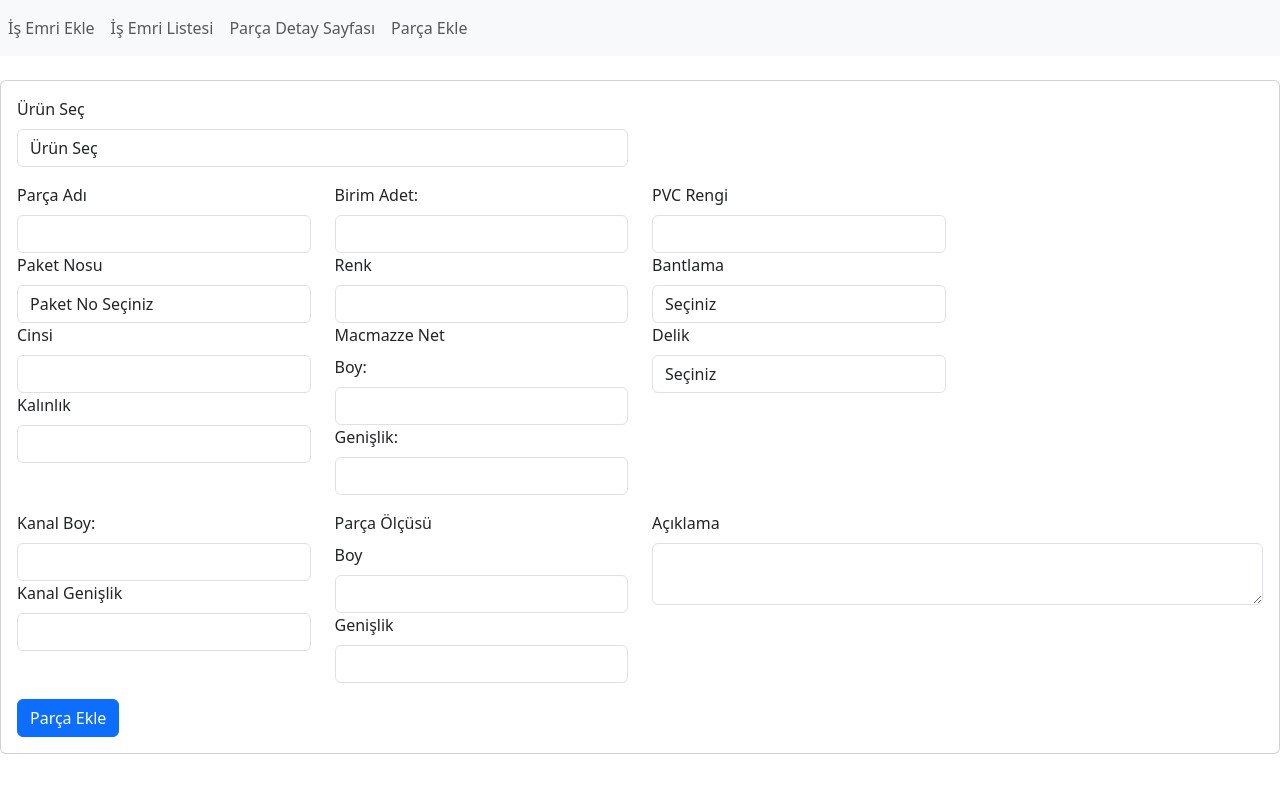
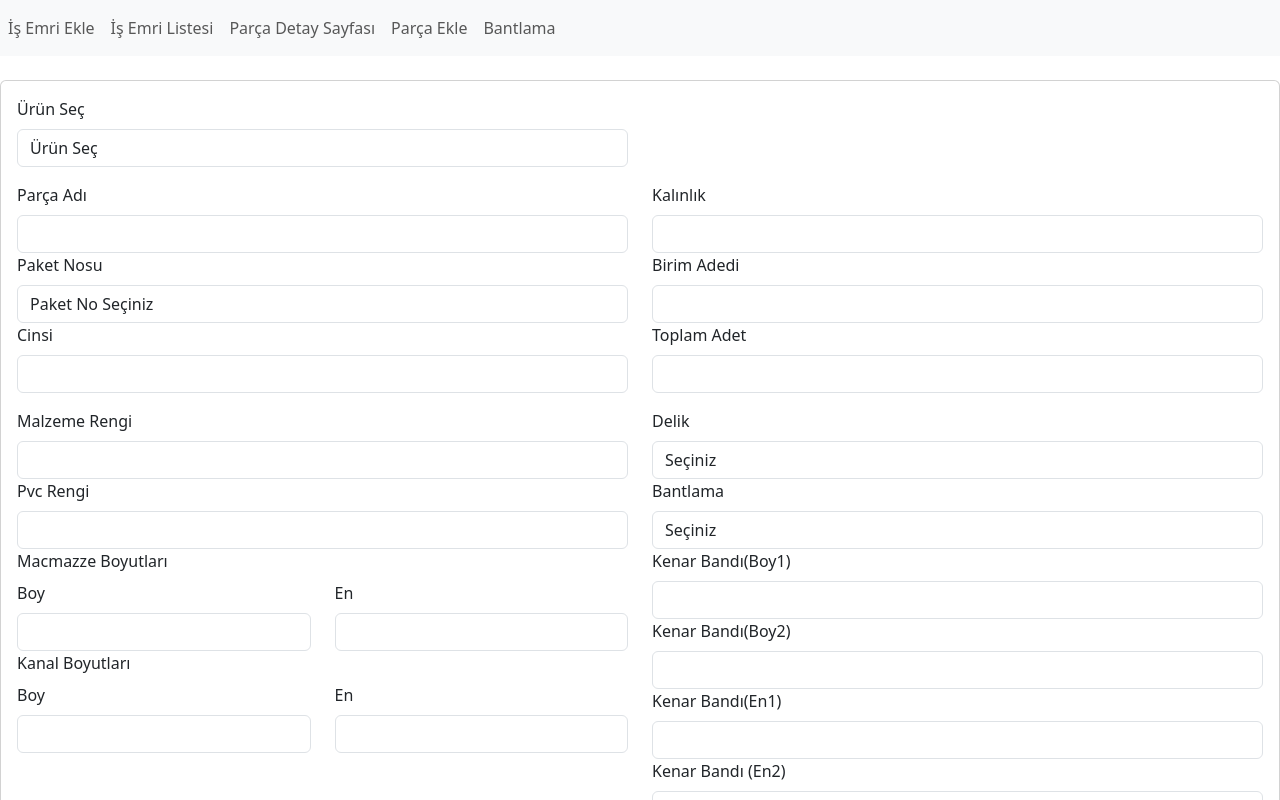
Before and after one commit to mertugrulfrontenddev/manage-works-furniture, a React (Create React App) app: page /partadd in a window 1280 px wide. Shown: the top 800 px of the page. Built offline with nearby package versions, Linux system fonts and the light colour scheme.

Commit message:
added-partdetails-data

```diff
--- a/src/App.js
+++ b/src/App.js
@@ -1,25 +1,32 @@
-import './App.css';
-import LotList from './components/LotList';
-import PartDetails from './components/PartDetails';
-import { LotProvider } from './context/LotContext';
-import LotForm from './components/LotForm';
+import "./App.css";
+import LotList from "./components/LotList";
+import PartDetails from "./components/PartDetails";
+import { LotProvider } from "./context/LotContext";
+import LotForm from "./components/LotForm";
 import "bootstrap/dist/css/bootstrap.min.css";
-import PartAdd from './components/PartAdd';
-import Navigation from './components/Navigation';
-import { BrowserRouter as Router, Route, Routes } from 'react-router-dom';  // Import BrowserRouter
+import PartAdd from "./components/PartAdd";
+import Navigation from "./components/Navigation";
+import { BrowserRouter as Router, Route, Routes } from "react-router-dom"; // Import BrowserRouter
+import Banding from "./components/Banding";
 
 function App() {
   return (
     <LotProvider>
-      <Router>  {/* This is the BrowserRouter that wraps everything */}
-      <Navigation />  {/* Add Navigation component */}
-        <Routes>  {/* Define the routes inside here */}
-          <Route path="/" element={<LotList />} />  {/* Route for LotList */}
-
-          <Route path="/lotform" element={<LotForm />} />  {/* Route for LotForm */}
-          <Route path="/partdetails" element={<PartDetails />} />  {/* Route for PartDetails */}
-
-          <Route path="/partadd" element={<PartAdd />} />  {/* Route for PartAdd */}
+      <Router>
+        {" "}
+        {/* This is the BrowserRouter that wraps everything */}
+        <Navigation /> {/* Add Navigation component */}
+        <Routes>
+          {" "}
+          {/* Define the routes inside here */}
+          <Route path="/" element={<LotList />} /> {/* Route for LotList */}
+          <Route path="/lotform" element={<LotForm />} />{" "}
+          {/* Route for LotForm */}
+          <Route path="/partdetails" element={<PartDetails />} />{" "}
+          {/* Route for PartDetails */}
+          <Route path="/partadd" element={<PartAdd />} />{" "}
+          {/* Route for PartAdd */}
+          <Route parth="/banding" element={<Banding />} />
         </Routes>
       </Router>
     </LotProvider>
--- /dev/null
+++ b/src/components/Banding.jsx
@@ -0,0 +1,5 @@
+function Banding() {
+  return <div>burası banding olacak</div>;
+}
+
+export default Banding;
--- a/src/components/Navigation.jsx
+++ b/src/components/Navigation.jsx
@@ -1,21 +1,39 @@
-import { Link } from 'react-router-dom';  // Import Link from react-router-dom
+import { Link } from "react-router-dom"; // Import Link from react-router-dom
 
 function Navigation() {
   return (
     <nav className="navbar navbar-expand-lg navbar-light bg-light">
       <ul className="navbar-nav">
-      <li className="nav-item">
-          <Link className="nav-link" to="/lotform">İş Emri Ekle</Link>  {/* Link to Lot Form */}
+        <li className="nav-item">
+          <Link className="nav-link" to="/lotform">
+            İş Emri Ekle
+          </Link>{" "}
+          {/* Link to Lot Form */}
         </li>
         <li className="nav-item">
-          <Link className="nav-link" to="/">İş Emri Listesi</Link>  {/* Link to Lot List */}
+          <Link className="nav-link" to="/">
+            İş Emri Listesi
+          </Link>{" "}
+          {/* Link to Lot List */}
         </li>
         <li className="nav-item">
-          <Link className="nav-link" to="/partdetails">Parça Detay Sayfası</Link>  {/* Link to Part Details */}
+          <Link className="nav-link" to="/partdetails">
+            Parça Detay Sayfası
+          </Link>{" "}
+          {/* Link to Part Details */}
         </li>
 
         <li className="nav-item">
-          <Link className="nav-link" to="/partadd">Parça Ekle</Link>  {/* Link to Part Add */}
+          <Link className="nav-link" to="/partadd">
+            Parça Ekle
+          </Link>{" "}
+          {/* Link to Part Add */}
+        </li>
+        <li className="nav-item">
+          <Link className="nav-link" to="/banding">
+            Bantlama
+          </Link>{" "}
+          {/* Link to Part Add */}
         </li>
       </ul>
     </nav>
--- a/src/components/PartAdd.jsx
+++ b/src/components/PartAdd.jsx
@@ -1,7 +1,7 @@
 import { useState, useContext } from "react";
 import { Form, Button, Row, Col, Card } from "react-bootstrap";
 import { LotContext } from "../context/LotContext";
-import { db } from "../firebase"; // Import Firestore
+import { db } from "../firebase"; // Firestore importu
 import { doc, collection, addDoc } from "firebase/firestore";
 
 const AddPartForm = () => {
@@ -10,7 +10,7 @@ const AddPartForm = () => {
     productCode: "",
     productName: "",
     partName: "",
-    paketNo: "", // Now this is a select field
+    paketNo: "",
     cinsi: "",
     thickness: "",
     unitCount: "",
@@ -21,8 +21,14 @@ const AddPartForm = () => {
       macmazzeWidth: "",
     },
     pvcColor: "",
-    edgeBanding: "", // Now this will store "K Bandlama", "B Bandlama", or "E Kenar"
-    drilling: "", // Directly select drilling type (7kafa, Nanxing 1, Nanxing 2, Uniteam)
+    banding: "", // Bantlama türü
+    edgeBanding: {
+      en1: "",
+      en2: "",
+      boy1: "",
+      boy2: "",
+    },
+    drilling: "",
     channel: { length: "", width: "" },
     partSize: { length: "", width: "" },
     notes: "",
@@ -38,6 +44,14 @@ const AddPartForm = () => {
     setPart((prev) => ({
       ...prev,
       [category]: { ...prev[category], [name]: value },
+    }));
+  };
+
+  const handleEdgeBandingChange = (e) => {
+    const { name, value } = e.target;
+    setPart((prev) => ({
+      ...prev,
+      edgeBanding: { ...prev.edgeBanding, [name]: value },
     }));
   };
 
@@ -59,10 +73,10 @@ const AddPartForm = () => {
     }
 
     try {
-      const productRef = doc(db, "products", part.productCode); // Get product document reference
-      const partsCollectionRef = collection(productRef, "parts"); // Subcollection for parts
+      const productRef = doc(db, "products", part.productCode); // Ürün dokümanı referansı
+      const partsCollectionRef = collection(productRef, "parts"); // Parçalar için alt koleksiyon
 
-      await addDoc(partsCollectionRef, part); // Add part to Firestore
+      await addDoc(partsCollectionRef, part); // Part'ı Firestore'a ekle
 
       alert("Parça başarıyla eklendi!");
       setPart({
@@ -77,8 +91,14 @@ const AddPartForm = () => {
         materialColor: "",
         macmazzeNet: { macmazzeLenght: "", macmazzeWidth: "" },
         pvcColor: "",
-        edgeBanding: "",
-        drilling: "", // Reset the drilling field as well
+        banding: "",
+        edgeBanding: {
+          en1: "",
+          en2: "",
+          boy1: "",
+          boy2: "",
+        },
+        drilling: "",
         channel: { length: "", width: "" },
         partSize: { length: "", width: "" },
         notes: "",
@@ -112,8 +132,9 @@ const AddPartForm = () => {
             </Form.Group>
           </Col>
         </Row>
+
         <Row className="mt-3">
-          <Col md={3}>
+          <Col md={6}>
             <Form.Group>
               <Form.Label>Parça Adı</Form.Label>
               <Form.Control
@@ -155,6 +176,8 @@ const AddPartForm = () => {
                 onChange={handleChange}
               />
             </Form.Group>
+          </Col>
+          <Col md={6}>
             <Form.Group>
               <Form.Label>Kalınlık</Form.Label>
               <Form.Control
@@ -164,19 +187,31 @@ const AddPartForm = () => {
                 onChange={handleChange}
               />
             </Form.Group>
-          </Col>
-          <Col md={3}>
             <Form.Group>
-              <Form.Label>Birim Adet:</Form.Label>
+              <Form.Label>Birim Adedi</Form.Label>
               <Form.Control
-                type="text"
+                type="number"
                 name="unitCount"
                 value={part.unitCount}
                 onChange={handleChange}
               />
             </Form.Group>
             <Form.Group>
-              <Form.Label>Renk</Form.Label>
+              <Form.Label>Toplam Adet</Form.Label>
+              <Form.Control
+                type="number"
+                name="totalCount"
+                value={part.totalCount}
+                onChange={handleChange}
+              />
+            </Form.Group>
+          </Col>
+        </Row>
+
+        <Row className="mt-3">
+          <Col md={6}>
+            <Form.Group>
+              <Form.Label>Malzeme Rengi</Form.Label>
               <Form.Control
                 type="text"
                 name="materialColor"
@@ -184,29 +219,8 @@ const AddPartForm = () => {
                 onChange={handleChange}
               />
             </Form.Group>
-
             <Form.Group>
-              <Form.Label>Macmazze Net</Form.Label>
-              <br />
-              <Form.Label>Boy:</Form.Label>
-              <Form.Control
-                type="text"
-                name="macmazzeLenght"
-                value={part.macmazzeNet.macmazzeLenght}
-                onChange={(e) => handleNestedChange(e, "macmazzeNet")}
-              />
-              <Form.Label>Genişlik:</Form.Label>
-              <Form.Control
-                type="text"
-                name="macmazzeWidth"
-                value={part.macmazzeNet.macmazzeWidth}
-                onChange={(e) => handleNestedChange(e, "macmazzeNet")}
-              />
-            </Form.Group>
-          </Col>
-          <Col md={3}>
-            <Form.Group>
-              <Form.Label>PVC Rengi</Form.Label>
+              <Form.Label>Pvc Rengi</Form.Label>
               <Form.Control
                 type="text"
                 name="pvcColor"
@@ -215,19 +229,53 @@ const AddPartForm = () => {
               />
             </Form.Group>
             <Form.Group>
-              <Form.Label>Bantlama</Form.Label>
+              <Form.Label>Macmazze Boyutları</Form.Label>
+              <Row>
+                <Col>
+                  <Form.Label>Boy</Form.Label>
                   <Form.Control
-                as="select"
-                name="edgeBanding"
-                value={part.edgeBanding}
-                onChange={handleChange}
-              >
-                <option value="">Seçiniz</option>
-                <option value="K Bandlama">K Bandlama</option>
-                <option value="B Bandlama">B Bandlama</option>
-                <option value="E Kenar">E Kenar</option>
-              </Form.Control>
+                    type="text"
+                    name="macmazzeLenght"
+                    value={part.macmazzeNet.macmazzeLenght}
+                    onChange={(e) => handleNestedChange(e, "macmazzeNet")}
+                  />
+                </Col>
+                <Col>
+                  <Form.Label>En</Form.Label>
+                  <Form.Control
+                    type="text"
+                    name="macmazzeWidth"
+                    value={part.macmazzeNet.macmazzeWidth}
+                    onChange={(e) => handleNestedChange(e, "macmazzeNet")}
+                  />
+                </Col>
+              </Row>
             </Form.Group>
+            <Form.Group>
+              <Form.Label>Kanal Boyutları</Form.Label>
+              <Row>
+                <Col>
+                  <Form.Label>Boy</Form.Label>
+                  <Form.Control
+                    type="text"
+                    name="length"
+                    value={part.channel.length}
+                    onChange={(e) => handleNestedChange(e, "channel")}
+                  />
+                </Col>
+                <Col>
+                  <Form.Label>En</Form.Label>
+                  <Form.Control
+                    type="text"
+                    name="width"
+                    value={part.channel.width}
+                    onChange={(e) => handleNestedChange(e, "channel")}
+                  />
+                </Col>
+              </Row>
+            </Form.Group>
+          </Col>
+          <Col md={6}>
             <Form.Group>
               <Form.Label>Delik</Form.Label>
               <Form.Control
@@ -243,55 +291,95 @@ const AddPartForm = () => {
                 <option value="Uniteam">Uniteam</option>
               </Form.Control>
             </Form.Group>
-          </Col>
-        </Row>
-        <Row className="mt-3">
-          <Col md={3}>
             <Form.Group>
-              <Form.Label>Kanal Boy:</Form.Label>
+              <Form.Label>Bantlama</Form.Label>
+              <Form.Control
+                as="select"
+                name="banding"
+                value={part.banding}
+                onChange={handleChange}
+              >
+                <option value="">Seçiniz</option>
+                <option value="K Bandlama">K Bandlama</option>
+                <option value="B Bandlama">B Bandlama</option>
+                <option value="E Kenar">E Kenar</option>
+              </Form.Control>
+            </Form.Group>
+
+            <Form.Group>
+              <Form.Label>Kenar Bandı(Boy1)</Form.Label>
               <Form.Control
                 type="text"
-                name="length"
-                value={part.channel.length}
-                onChange={(e) => handleNestedChange(e, "channel")}
+                name="boy1"
+                value={part.edgeBanding.boy1}
+                onChange={handleEdgeBandingChange}
               />
             </Form.Group>
             <Form.Group>
-              <Form.Label>Kanal Genişlik</Form.Label>
+              <Form.Label>Kenar Bandı(Boy2)</Form.Label>
               <Form.Control
                 type="text"
-                name="width"
-                value={part.channel.width}
-                onChange={(e) => handleNestedChange(e, "channel")}
+                name="boy2"
+                value={part.edgeBanding.boy2}
+                onChange={handleEdgeBandingChange}
+              />
+            </Form.Group>
+            <Form.Group>
+              <Form.Label>Kenar Bandı(En1)</Form.Label>
+              <Form.Control
+                type="text"
+                name="en1"
+                value={part.edgeBanding.en1}
+                onChange={handleEdgeBandingChange}
+              />
+            </Form.Group>
+            <Form.Group>
+              <Form.Label>Kenar Bandı (En2)</Form.Label>
+              <Form.Control
+                type="text"
+                name="en2"
+                value={part.edgeBanding.en2}
+                onChange={handleEdgeBandingChange}
               />
             </Form.Group>
           </Col>
-          <Col md={3}>
+        </Row>
+
+        <Row className="mt-3">
+          <Col md={12}>
             <Form.Group>
-              <Form.Label> Parça Ölçüsü</Form.Label> <br />
-              <Form.Label> Boy</Form.Label>
+              <Form.Label>Parça Boyutları</Form.Label>
+              <Row>
+                <Col>
+                  <Form.Label>Boy</Form.Label>
                   <Form.Control
                     type="text"
                     name="length"
                     value={part.partSize.length}
                     onChange={(e) => handleNestedChange(e, "partSize")}
                   />
-            </Form.Group>
-            <Form.Group>
-              <Form.Label>Genişlik</Form.Label>
+                </Col>
+                <Col>
+                  <Form.Label>En</Form.Label>
                   <Form.Control
                     type="text"
                     name="width"
                     value={part.partSize.width}
                     onChange={(e) => handleNestedChange(e, "partSize")}
                   />
+                </Col>
+              </Row>
             </Form.Group>
           </Col>
-          <Col md={6}>
+        </Row>
+
+        <Row className="mt-3">
+          <Col md={12}>
             <Form.Group>
-              <Form.Label>Açıklama</Form.Label>
+              <Form.Label>Notlar</Form.Label>
               <Form.Control
                 as="textarea"
+                rows={3}
                 name="notes"
                 value={part.notes}
                 onChange={handleChange}
@@ -299,8 +387,9 @@ const AddPartForm = () => {
             </Form.Group>
           </Col>
         </Row>
+
         <Button variant="primary" type="submit" className="mt-3">
-          Parça Ekle
+          Kaydet
         </Button>
       </Form>
     </Card>
```
Also changed, not shown: src/components/PartDetails.jsx (+32 -5 lines). Lines whose indentation alone changed are shown as unchanged.
